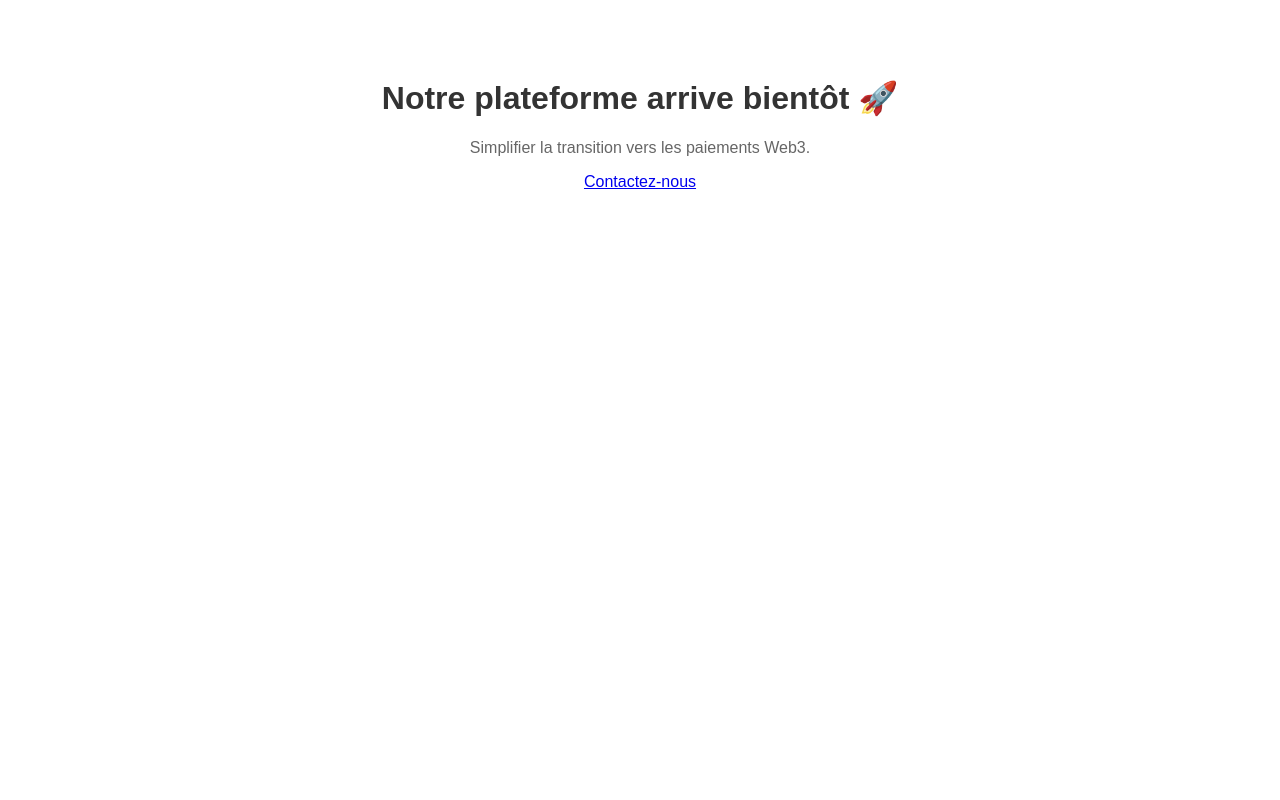
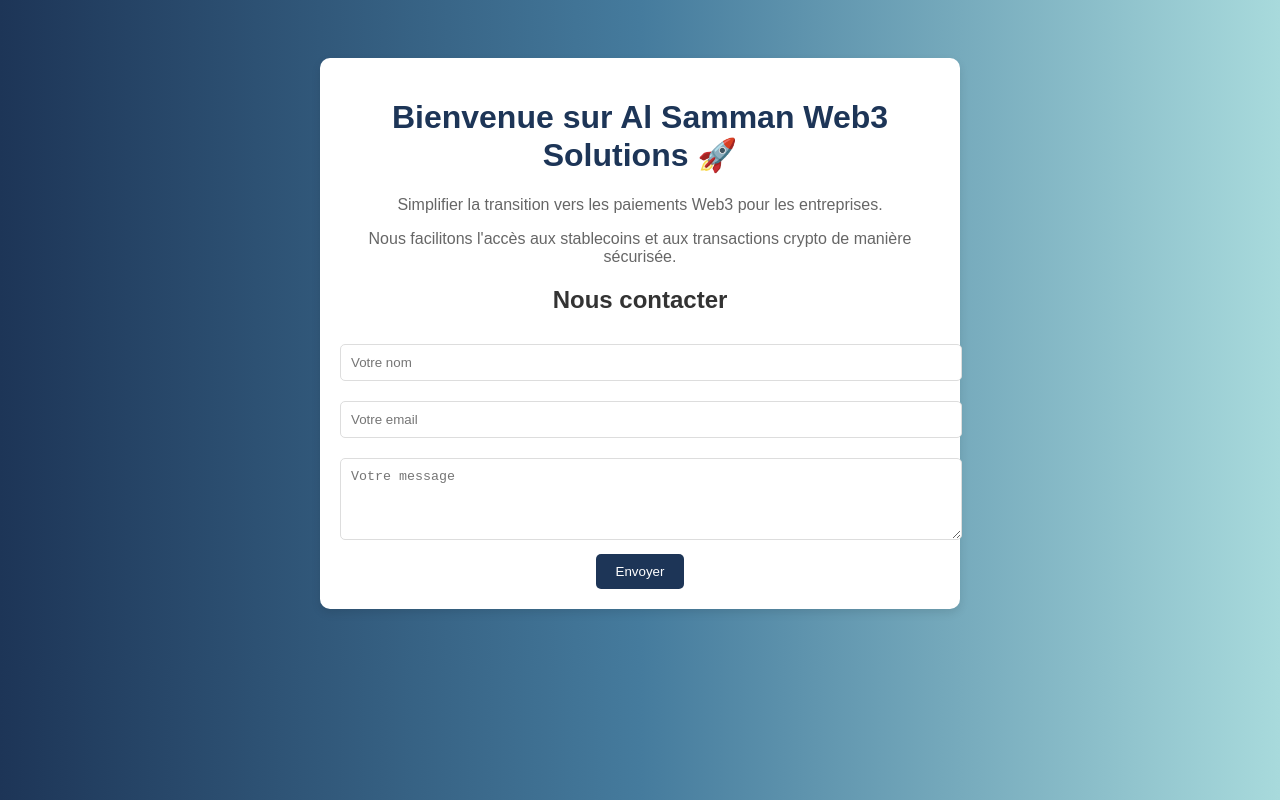
Before and after one commit to AlSammanCommunity/index.html, a plain HTML site: page index.html in a window 1280 px wide. Drawn offline with Linux system fonts and the light colour scheme.

Commit message:
Update index.html

```diff
--- a/index.html
+++ b/index.html
@@ -3,18 +3,65 @@
 <head>
     <meta charset="UTF-8">
     <meta name="viewport" content="width=device-width, initial-scale=1.0">
-    <title>Notre plateforme Web3</title>
+    <title>Al Samman Web3 Solutions</title>
     <style>
-        body { font-family: Arial, sans-serif; text-align: center; padding: 50px; }
-        h1 { color: #333; }
-        p { color: #666; }
+        body {
+            font-family: Arial, sans-serif;
+            text-align: center;
+            padding: 50px;
+            background: linear-gradient(to right, #1d3557, #457b9d, #a8dadc);
+            color: #333;
+        }
+        .container {
+            max-width: 600px;
+            margin: auto;
+            padding: 20px;
+            background: white;
+            border-radius: 10px;
+            box-shadow: 0px 4px 10px rgba(0, 0, 0, 0.1);
+        }
+        h1 {
+            color: #1d3557;
+        }
+        p {
+            color: #666;
+        }
+        .contact-form {
+            margin-top: 20px;
+        }
+        input, textarea {
+            width: 100%;
+            padding: 10px;
+            margin: 10px 0;
+            border: 1px solid #ddd;
+            border-radius: 5px;
+        }
+        button {
+            background-color: #1d3557;
+            color: white;
+            border: none;
+            padding: 10px 20px;
+            border-radius: 5px;
+            cursor: pointer;
+        }
+        button:hover {
+            background-color: #457b9d;
+        }
     </style>
 </head>
 <body>
-    <h1>Notre plateforme arrive bientôt 🚀</h1>
-    <p>Simplifier la transition vers les paiements Web3.</p>
+    <div class="container">
+        <h1>Bienvenue sur Al Samman Web3 Solutions 🚀</h1>
+        <p>Simplifier la transition vers les paiements Web3 pour les entreprises.</p>
+        <p>Nous facilitons l'accès aux stablecoins et aux transactions crypto de manière sécurisée.</p>
+
+        <h2>Nous contacter</h2>
+        <form class="contact-form" action="mailto:contact@nomdelaboite.com" method="post" enctype="text/plain">
+            <input type="text" name="name" placeholder="Votre nom" required>
+            <input type="email" name="email" placeholder="Votre email" required>
+            <textarea name="message" placeholder="Votre message" rows="4" required></textarea>
+            <button type="submit">Envoyer</button>
+        </form>
+    </div>
 </body>
-    <script>
-    document.write('<a href="mailto:samman.sarah@yahoo.fr">Contactez-nous</a>');
-</script>
 </html>
```
